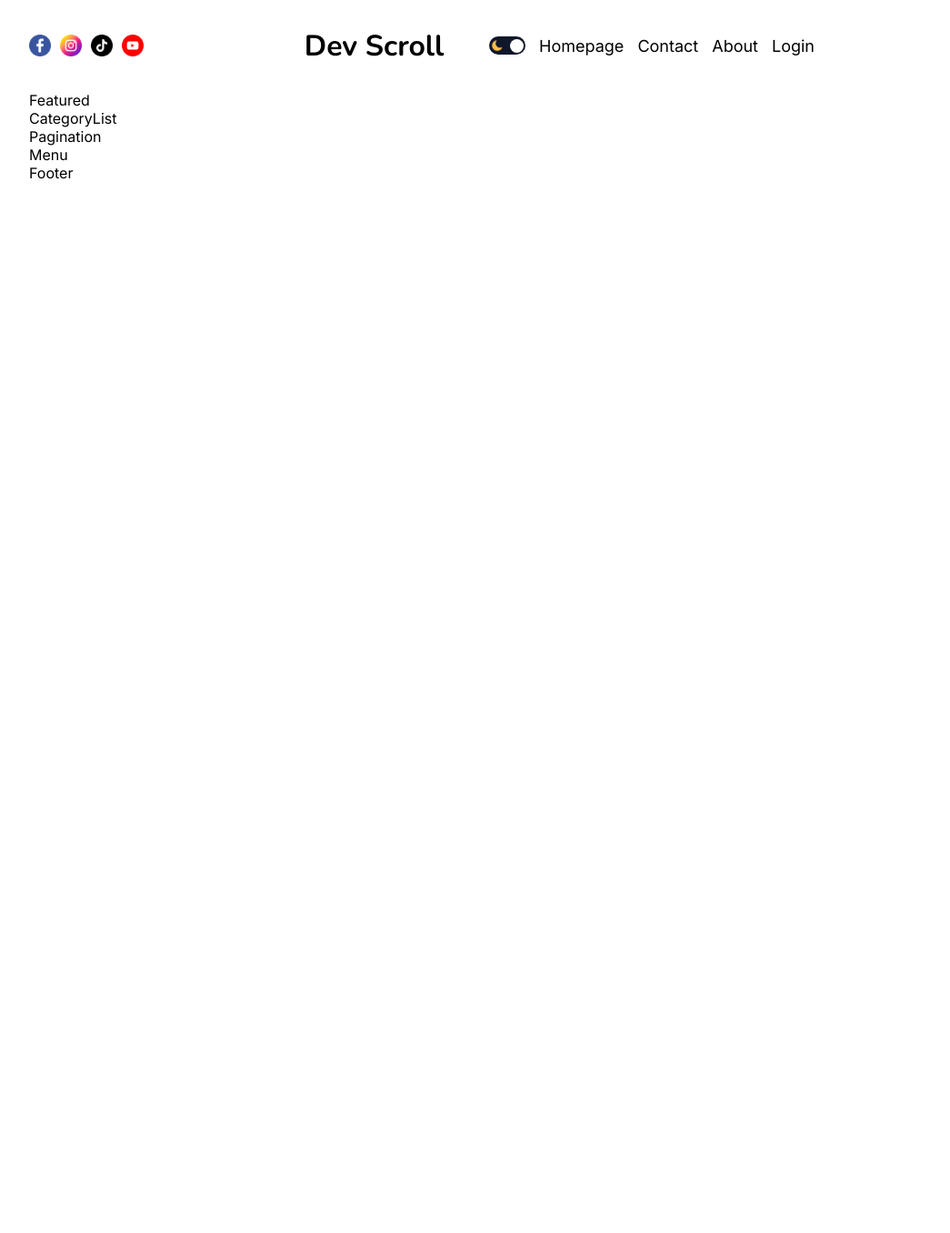
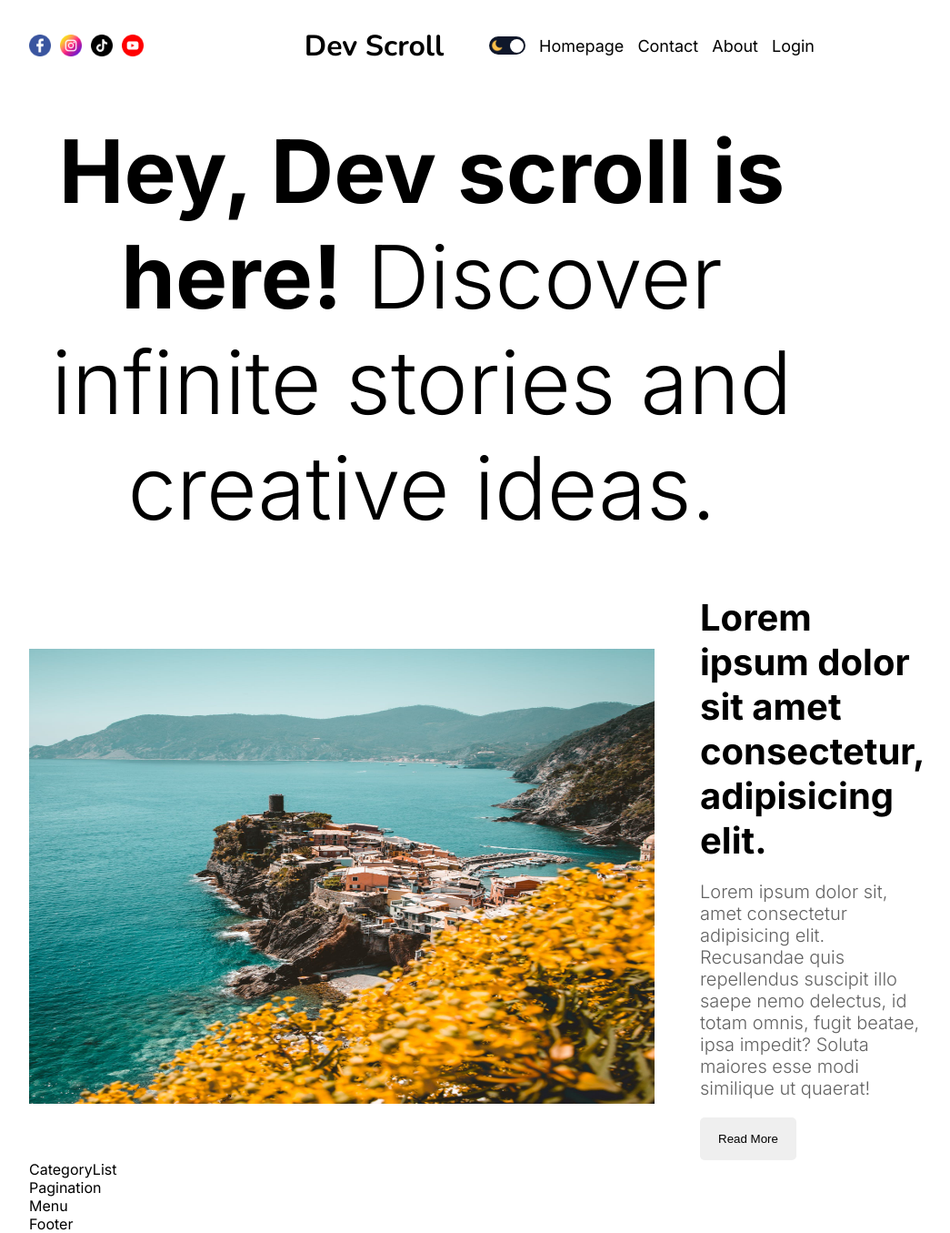
Before and after one commit to mobashirul-alam/dev-scroll, a Next.js app: page / in a window 1280 px wide. Shown: the whole page at 91% size, without its empty margins (176-1221 px from the left). Before the commit the page ends 800 px from the top, so only its background shows below. Built offline with nearby package versions, Linux system fonts and the light colour scheme.

Commit message:
Blog App Featured Post Design [Completed]

```diff
--- a/src/components/featured/Featured.js
+++ b/src/components/featured/Featured.js
@@ -1,6 +1,34 @@
+// configuration
+import Image from "next/image";
+
 // css file
 import styles from "./featured.module.css";
 
 export const Featured = () => {
-    return <div className={styles.container}>Featured</div>;
+    return (
+        <div className={styles.container}>
+            <h1 className={styles.title}>
+                <b>Hey, Dev scroll is here!</b> Discover infinite stories and
+                creative ideas.
+            </h1>
+            <div className={styles.post}>
+                <div className={styles.imgContainer}>
+                    <Image src={"/p1.jpeg"} alt="" width={688} height={500} />
+                </div>
+                <div className={styles.textContainer}>
+                    <h1 className={styles.postTitle}>
+                        Lorem ipsum dolor sit amet consectetur, adipisicing
+                        elit.
+                    </h1>
+                    <p className={styles.postDesc}>
+                        Lorem ipsum dolor sit, amet consectetur adipisicing
+                        elit. Recusandae quis repellendus suscipit illo saepe
+                        nemo delectus, id totam omnis, fugit beatae, ipsa
+                        impedit? Soluta maiores esse modi similique ut quaerat!
+                    </p>
+                    <button className={styles.button}>Read More</button>
+                </div>
+            </div>
+        </div>
+    );
 };
--- a/src/components/featured/featured.module.css
+++ b/src/components/featured/featured.module.css
@@ -0,0 +1,44 @@
+.container {
+    margin-top: 30px;
+}
+
+.title {
+    font-size: 96px;
+    text-align: center;
+    font-weight: 300;
+}
+
+.post {
+    margin-top: 60px;
+    display: flex;
+    align-items: center;
+    gap: 50px;
+}
+
+.imgContainer {
+    object-fit: cover;
+}
+
+.textContainer {
+    flex: 1;
+    display: flex;
+    flex-direction: column;
+    gap: 20px;
+}
+
+.postTitle {
+    font-size: 40px;
+}
+
+.postDesc {
+    font-size: 20px;
+    font-weight: 300;
+    color: var(--softTextColor);
+}
+
+.button {
+    padding: 16px 20px;
+    border: none;
+    border-radius: 5px;
+    width: max-content;
+}
```
